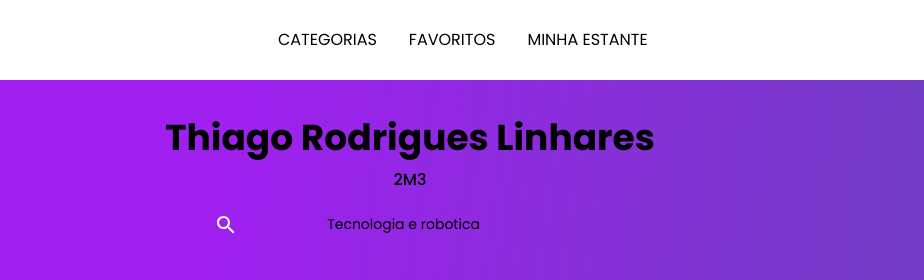
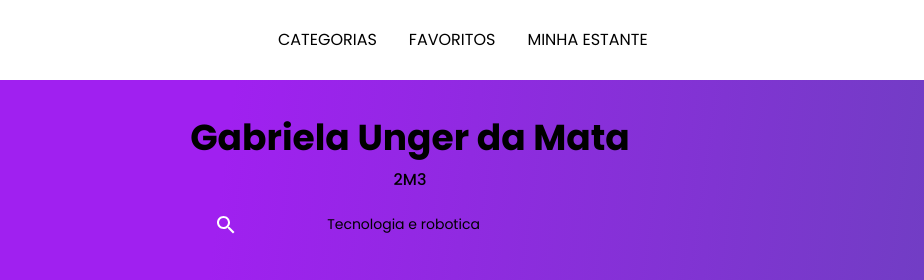
Before and after one commit to gabiunger/alurabooks2, a plain HTML site: page index.html in a window 1280 px wide. Shown: the top 280 px of the page, 230-1154 px from the left. Drawn offline with nearby package versions, Linux system fonts and the light colour scheme.

Commit message:
Update index.html

```diff
--- a/index.html
+++ b/index.html
@@ -85,7 +85,7 @@
         </div>
     </header>
     <section class="banner">
-        <h2 class="banner__titulo">Thiago Rodrigues Linhares</h2>
+        <h2 class="banner__titulo">Gabriela Unger da Mata</h2>
         <p class="banner__texto">2M3</p>
         <input type="search" class="banner__pesquisa" placeholder="Tecnologia e robotica">
     </section>
```
